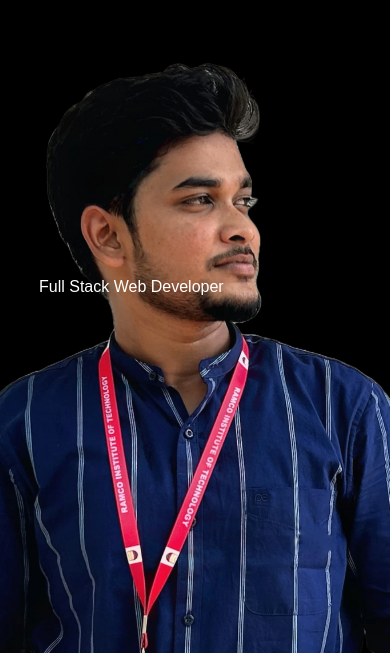
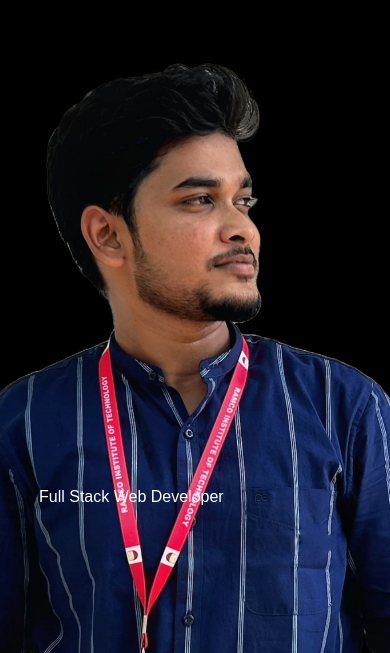
Before and after one commit to Sathik9536/Portfolio, a plain HTML site: page index.html in a window 390 px wide. Shown: the part 191-844 px from the top of the page. Drawn offline with Linux system fonts and the light colour scheme.

Commit message:
Update style.css

```diff
--- a/style.css
+++ b/style.css
@@ -386,7 +386,7 @@ nav .fa-solid{
         background-image: url(Img/phone\ back.png);
     }
     .header-text{
-        margin-top: 300px;
+        margin-top: 510px;
         font-size: 16px;
         margin-right: -30px;
     }
```
